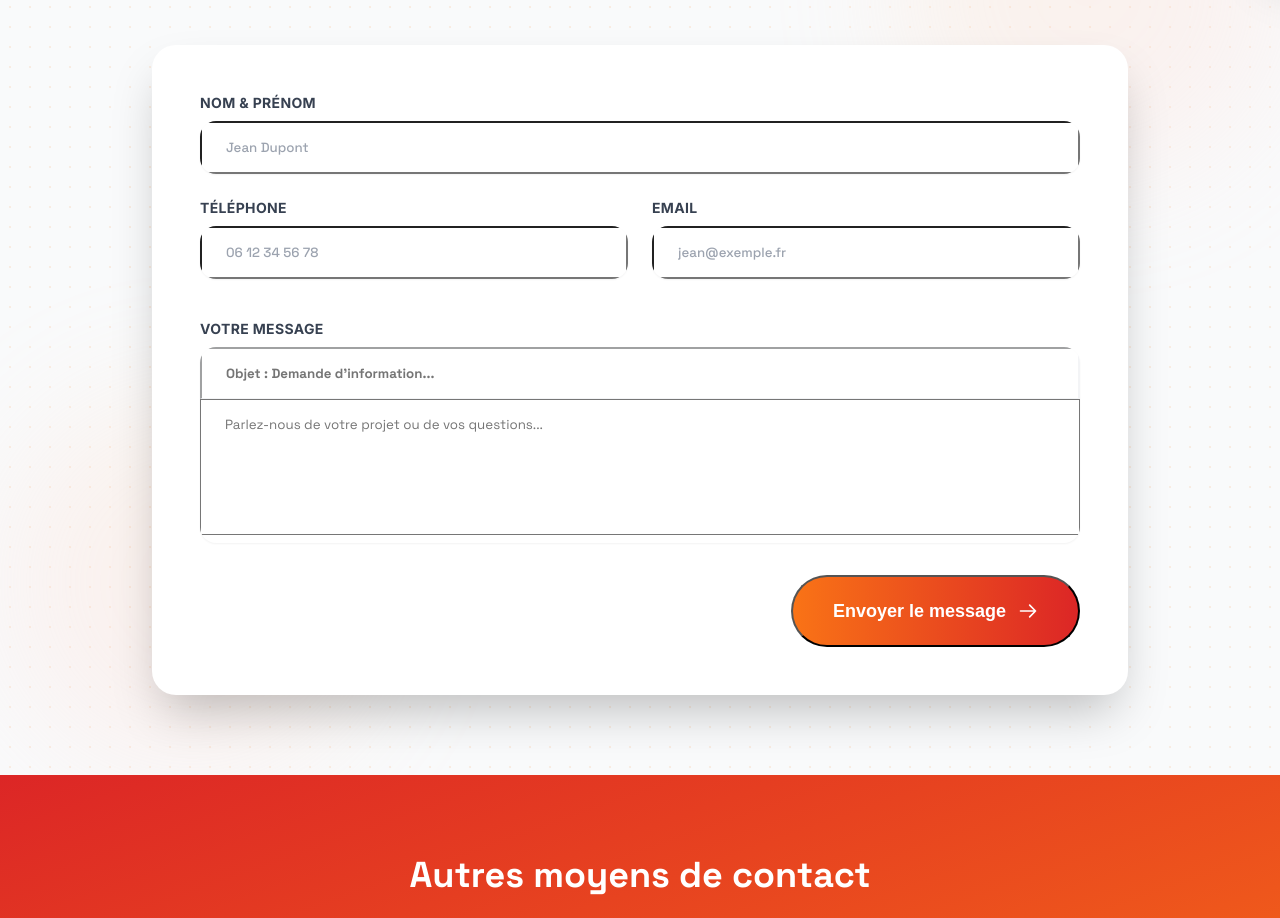
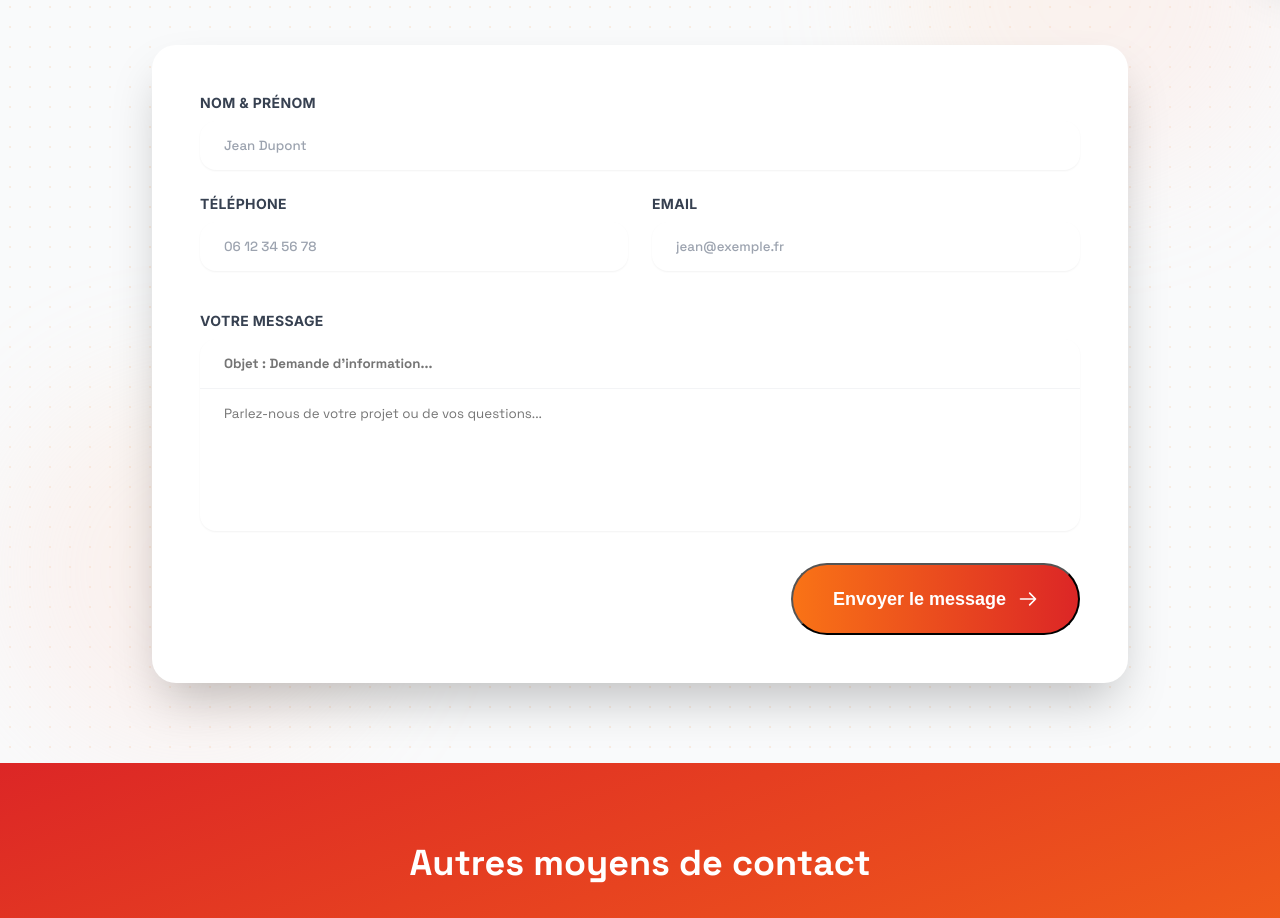
Before and after one commit to anselmecallens-source/famissio-antigravity, a React (Vite) app in the folder famissio/: page /contact in a window 1280 px wide. Shown: the part 820-1738 px from the top of the page. Built offline with nearby package versions, Linux system fonts and the light colour scheme.

Commit message:
Mise à jour design Famissio

```diff
--- a/famissio/src/pages/Contact.jsx
+++ b/famissio/src/pages/Contact.jsx
@@ -104,14 +104,14 @@ function ContactForm() {
           <label className="block text-sm font-bold text-gray-700 mb-2 uppercase tracking-wide">
             Nom & Prénom
           </label>
-          <div className="bg-white border-2 border-gray-200 rounded-2xl overflow-hidden focus-within:border-orange-500 focus-within:ring-4 focus-within:ring-orange-100 transition-all shadow-sm">
+          <div className="bg-white border-2 border-black rounded-2xl overflow-hidden focus-within:border-orange-500 focus-within:ring-4 focus-within:ring-orange-100 transition-all shadow-sm">
             <input
               name="name"
               type="text"
               required
               value={formData.name}
               onChange={handleChange}
-              className="w-full px-6 py-4 bg-transparent outline-none text-gray-900 appearance-none placeholder-gray-400 font-medium"
+              className="w-full px-6 py-4 bg-transparent border-0 outline-none text-gray-900 appearance-none placeholder-gray-400 font-medium"
               style={{ fontFamily: 'Space Grotesk, sans-serif' }}
               placeholder="Jean Dupont"
             />
@@ -123,14 +123,14 @@ function ContactForm() {
             <label className="block text-sm font-bold text-gray-700 mb-2 uppercase tracking-wide">
               Téléphone
             </label>
-            <div className="bg-white border-2 border-gray-200 rounded-2xl overflow-hidden focus-within:border-orange-500 focus-within:ring-4 focus-within:ring-orange-100 transition-all shadow-sm">
+            <div className="bg-white border-2 border-black rounded-2xl overflow-hidden focus-within:border-orange-500 focus-within:ring-4 focus-within:ring-orange-100 transition-all shadow-sm">
               <input
                 name="phone"
                 type="tel"
                 required
                 value={formData.phone}
                 onChange={handleChange}
-                className="w-full px-6 py-4 bg-transparent outline-none text-gray-900 appearance-none placeholder-gray-400 font-medium"
+                className="w-full px-6 py-4 bg-transparent border-0 outline-none text-gray-900 appearance-none placeholder-gray-400 font-medium"
                 style={{ fontFamily: 'Space Grotesk, sans-serif' }}
                 placeholder="06 12 34 56 78"
               />
@@ -141,14 +141,14 @@ function ContactForm() {
             <label className="block text-sm font-bold text-gray-700 mb-2 uppercase tracking-wide">
               Email
             </label>
-            <div className="bg-white border-2 border-gray-200 rounded-2xl overflow-hidden focus-within:border-orange-500 focus-within:ring-4 focus-within:ring-orange-100 transition-all shadow-sm">
+            <div className="bg-white border-2 border-black rounded-2xl overflow-hidden focus-within:border-orange-500 focus-within:ring-4 focus-within:ring-orange-100 transition-all shadow-sm">
               <input
                 name="email"
                 type="email"
                 required
                 value={formData.email}
                 onChange={handleChange}
-                className="w-full px-6 py-4 bg-transparent outline-none text-gray-900 appearance-none placeholder-gray-400 font-medium"
+                className="w-full px-6 py-4 bg-transparent border-0 outline-none text-gray-900 appearance-none placeholder-gray-400 font-medium"
                 style={{ fontFamily: 'Space Grotesk, sans-serif' }}
                 placeholder="jean@exemple.fr"
               />
@@ -160,14 +160,14 @@ function ContactForm() {
           <label className="block text-sm font-bold text-gray-700 mb-2 uppercase tracking-wide">
             Votre message
           </label>
-          <div className="bg-white border-2 border-gray-200 rounded-2xl overflow-hidden focus-within:border-orange-500 focus-within:ring-4 focus-within:ring-orange-100 transition-all shadow-sm">
+          <div className="bg-white border-2 border-black rounded-2xl overflow-hidden focus-within:border-orange-500 focus-within:ring-4 focus-within:ring-orange-100 transition-all shadow-sm">
             <input
               name="subject"
               type="text"
               required
               value={formData.subject}
               onChange={handleChange}
-              className="w-full px-6 py-4 bg-transparent border-b border-gray-100 outline-none text-gray-900 font-bold appearance-none"
+              className="w-full px-6 py-4 bg-transparent border-0 border-b border-gray-100 outline-none text-gray-900 font-bold appearance-none"
               style={{ fontFamily: 'Space Grotesk, sans-serif' }}
               placeholder="Objet : Demande d'information..."
             />
@@ -177,7 +177,7 @@ function ContactForm() {
               required
               value={formData.message}
               onChange={handleChange}
-              className="w-full px-6 py-4 bg-transparent outline-none resize-none text-gray-900 appearance-none"
+              className="w-full px-6 py-4 bg-transparent border-0 outline-none resize-none text-gray-900 appearance-none"
               style={{ fontFamily: 'Space Grotesk, sans-serif' }}
               placeholder="Parlez-nous de votre projet ou de vos questions..."
             />
```
